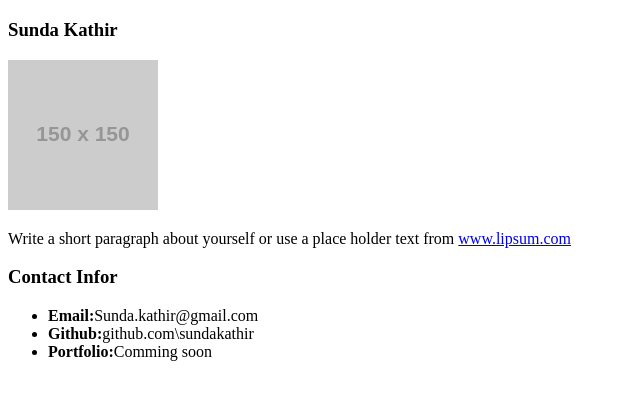
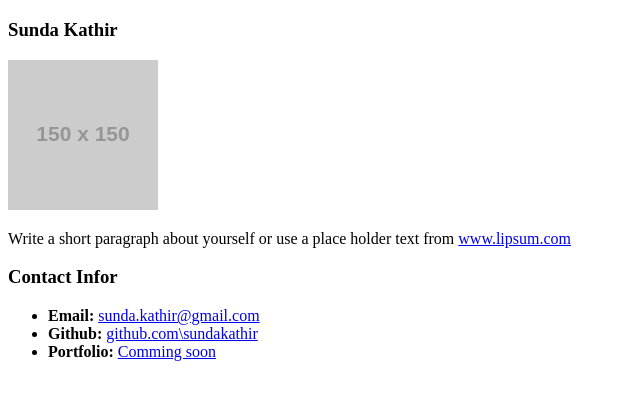
Before and after one commit to sundakathir/myprofile, a plain HTML site: page index.html in a window 1280 px wide. Shown: the part 61-460 px from the top of the page, without its empty margins (0-640 px from the left). Drawn offline with Linux system fonts and the light colour scheme; placeholder pictures from the web are drawn by us.

Commit message:
updated my profile

```diff
--- a/index.html
+++ b/index.html
@@ -2,19 +2,27 @@
 <html lang="en">
 <head>
     <meta charset="UTF-8">
+    <link rel="stylesheet" type="text/css" href="css/style.css">
         <title>Sunda Profile</title>
 </head>
 <body>
-    <h1>Student Bio</h1>
-    <h3>Sunda Kathir</h3>
+    <header>
+        <h1>Student Bio</h1>
+      </header>
+      <div class="container">
+        <section id="main-bio">
+     <h3>Sunda Kathir</h3>
     <img src="https://via.placeholder.com/150" alt="place holder">
     <p>Write a short paragraph about yourself or use a place holder text from <a href="#">www.lipsum.com</a></p>
+  </section>
+  <section id="contact-info">
     <h3>Contact Infor</h3>
     <ul>
-        <li><strong>Email:</strong>Sunda.kathir@gmail.com</li>
-        <li><strong>Github:</strong>github.com\sundakathir</li>
-        <li><strong>Portfolio:</strong>Comming soon</li>
+        <li><strong>Email:</strong> <a href="#">sunda.kathir@gmail.com</a></li>
+        <li><strong>Github:</strong> <a href="#">github.com\sundakathir</a></li>
+        <li><strong>Portfolio:</strong> <a href="#">Comming soon</a> </li>
     </ul>
-
+    </section>
+</div>
 </body>
 </html>
```
